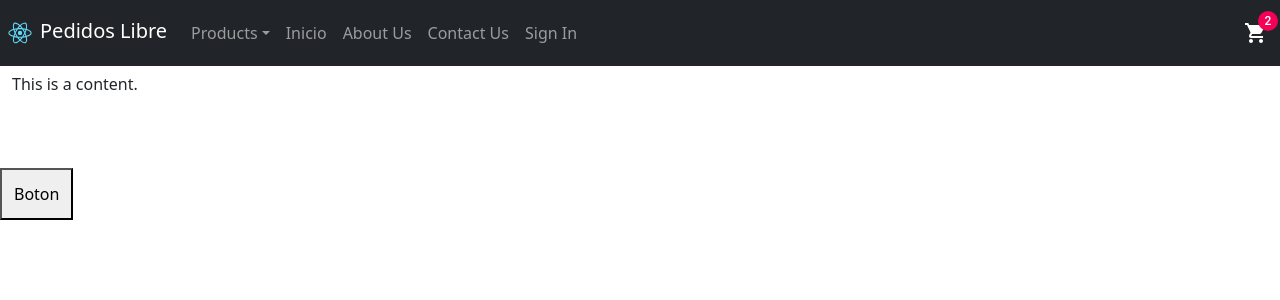
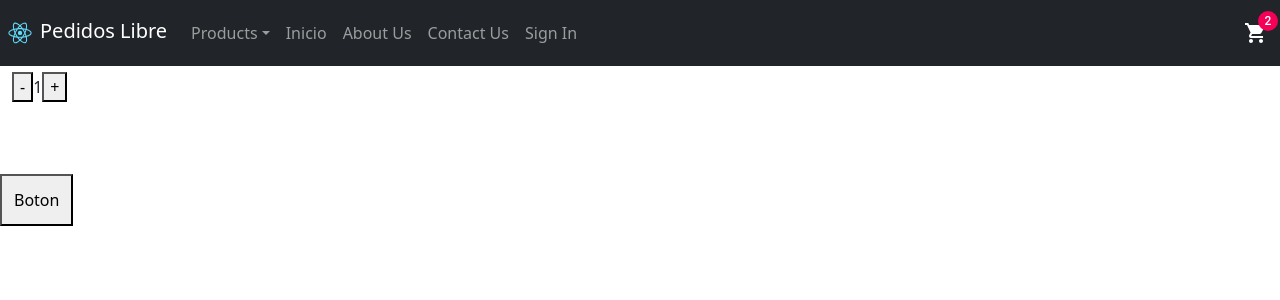
Before and after one commit to pporteiro/Pedro-Porteiro, a React (Create React App) app: page / in a window 1280 px wide. Shown: the top 300 px of the page. Built offline with nearby package versions, Linux system fonts and the light colour scheme.

Commit message:
ADD: ItemCount

```diff
--- a/src/App.js
+++ b/src/App.js
@@ -4,6 +4,7 @@ import "./App.css";
 import MyNavbar from "./components/Navbar/NavBar";
 import Button from "./components/Button/Button";
 import ItemListContainer from "./components/ItemListContainer/ItemListContainer";
+import ItemCount from "./components/ItemCount/ItemCount";
 
 const App = () => {
   const commerceName = "Pedidos Libre";
--- /dev/null
+++ b/src/components/ItemCount/ItemCount.js
@@ -0,0 +1,25 @@
+const ItemCount = ({ stock, initial, onAdd, count }) => {
+  return (
+    <div>
+      <button
+        onClick={() => {
+          if (count > initial) {
+            onAdd("-");
+          }
+        }}
+      >
+        -
+      </button>
+      {count}
+      <button
+        onClick={() => {
+          if (count < stock) onAdd("+");
+        }}
+      >
+        +
+      </button>
+    </div>
+  );
+};
+
+export default ItemCount;
--- a/src/components/ItemListContainer/ItemListContainer.js
+++ b/src/components/ItemListContainer/ItemListContainer.js
@@ -1,8 +1,27 @@
 import "./ItemListContainer.css";
 import "bootstrap/dist/css/bootstrap.css";
+import ItemCount from "../ItemCount/ItemCount";
+import { useState } from "react";
 
 const ItemListContainer = (props) => {
-  return <div className="ItemsList">This is a content.</div>;
+  const [count, setCount] = useState(1);
+
+  const onAdd = (condition) => {
+    if (condition === "-") {
+      setCount(count - 1);
+    }
+    if (condition === "+") {
+      setCount(count + 1);
+    }
+  };
+  const stock = 6;
+  const initial = 1;
+
+  return (
+    <div className="ItemsList">
+      <ItemCount onAdd={onAdd} stock={stock} initial={initial} count={count} />
+    </div>
+  );
 };
 
 export default ItemListContainer;
```
Also changed, not shown: src/components/ItemCount/ItemCount.css (added).
